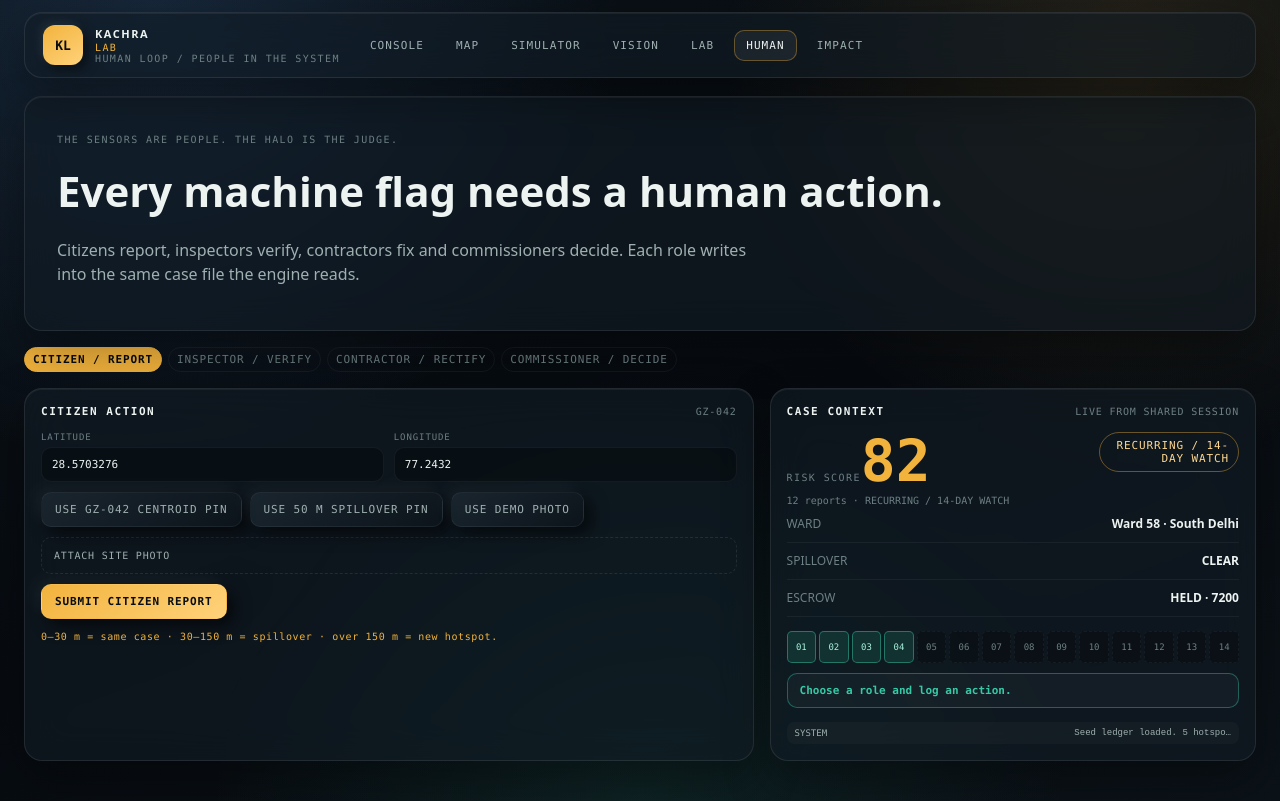
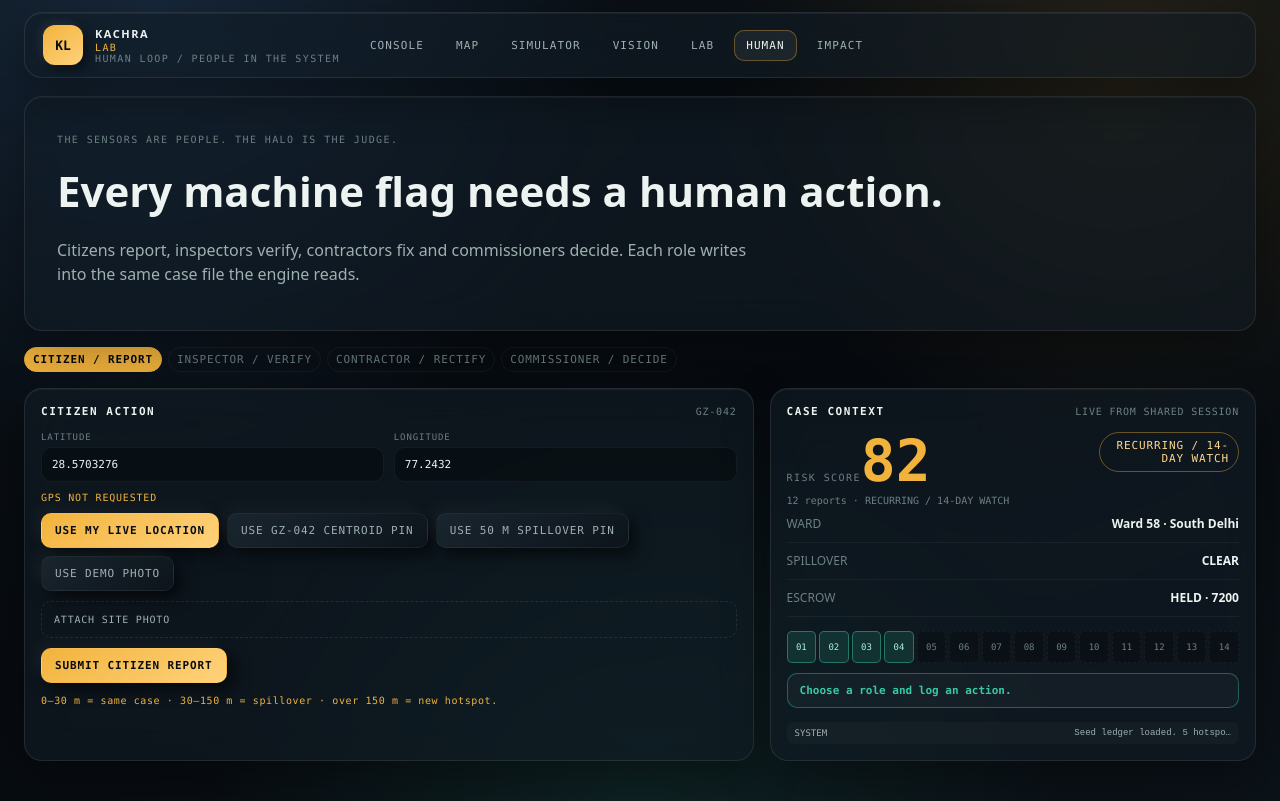
Before and after one commit to Shan7Usmani/kachralab, a Next.js app: page /human in a window 1280 px wide. Built offline with nearby package versions, Linux system fonts and the light colour scheme.

Commit message:
Add live GPS capture to citizen and inspector reporting

```diff
--- a/components/HumanLoop.tsx
+++ b/components/HumanLoop.tsx
@@ -82,6 +82,7 @@ export default function HumanLoop() {
   const [day, setDay] = useState(7);
   const [photo, setPhoto] = useState<string | null>(null);
   const [message, setMessage] = useState('Choose a role and log an action.');
+  const [geoStatus, setGeoStatus] = useState('GPS NOT REQUESTED');
 
   useEffect(() => {
     setState(loadState());
@@ -108,6 +109,31 @@ export default function HumanLoop() {
     const reader = new FileReader();
     reader.onload = () => setPhoto(String(reader.result));
     reader.readAsDataURL(file);
+  }
+
+  function fetchLiveLocation() {
+    if (!navigator.geolocation) {
+      setGeoStatus('GPS UNSUPPORTED');
+      setMessage('This browser does not expose geolocation.');
+      return;
+    }
+    setGeoStatus('REQUESTING GPS...');
+    navigator.geolocation.getCurrentPosition(
+      (position) => {
+        const currentLat = position.coords.latitude;
+        const currentLng = position.coords.longitude;
+        const accuracy = Math.round(position.coords.accuracy);
+        setLat(currentLat.toFixed(6));
+        setLng(currentLng.toFixed(6));
+        setGeoStatus(`GPS LOCK ±${accuracy} M`);
+        setMessage(`Live location captured: ${currentLat.toFixed(6)}, ${currentLng.toFixed(6)} (±${accuracy} m).`);
+      },
+      (error) => {
+        setGeoStatus('GPS DENIED / UNAVAILABLE');
+        setMessage(`Location unavailable: ${error.message}`);
+      },
+      { enableHighAccuracy: true, timeout: 10000, maximumAge: 0 }
+    );
   }
 
   function applyDetection(kind: 'RECURRENCE' | 'SPILLOVER', next: AppState): AppState {
@@ -308,7 +334,11 @@ export default function HumanLoop() {
                   <input value={lng} onChange={(e) => setLng(e.target.value)} inputMode="decimal" />
                 </div>
               </div>
+              <div className="vision-meta" style={{ color: geoStatus.startsWith('GPS LOCK') ? 'var(--teal)' : 'var(--amber)' }}>
+                {geoStatus}
+              </div>
               <div className="btn-row">
+                <button className="btn neu primary" onClick={fetchLiveLocation}>USE MY LIVE LOCATION</button>
                 <button className="btn neu" onClick={() => { setLat('28.5702'); setLng('77.2432'); }}>
                   USE GZ-042 CENTROID PIN
                 </button>
```
